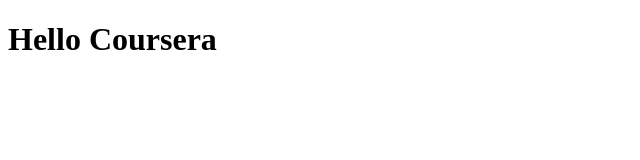
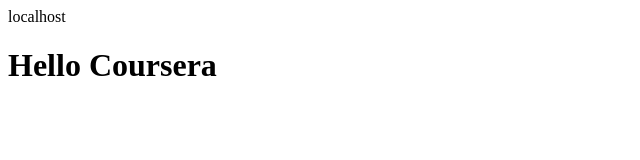
Before and after one commit to sarojkumarmohanty/coursera-test, a plain HTML site: page index.html in a window 1280 px wide. Shown: the whole page, without its empty margins (0-640 px from the left). Drawn offline with Linux system fonts and the light colour scheme.

Commit message:
First web file.

```diff
--- a/index.html
+++ b/index.html
@@ -3,6 +3,13 @@
   <head>
     <meta charset="utf-8">
     <title>Hello Cooursera</title>
+    <script type="text/javascript">
+    function f1(){
+      document.write(location.host);
+
+    }
+    f1();
+    </script>
   </head>
   <body>
     <h1>Hello Coursera</h1>
```
